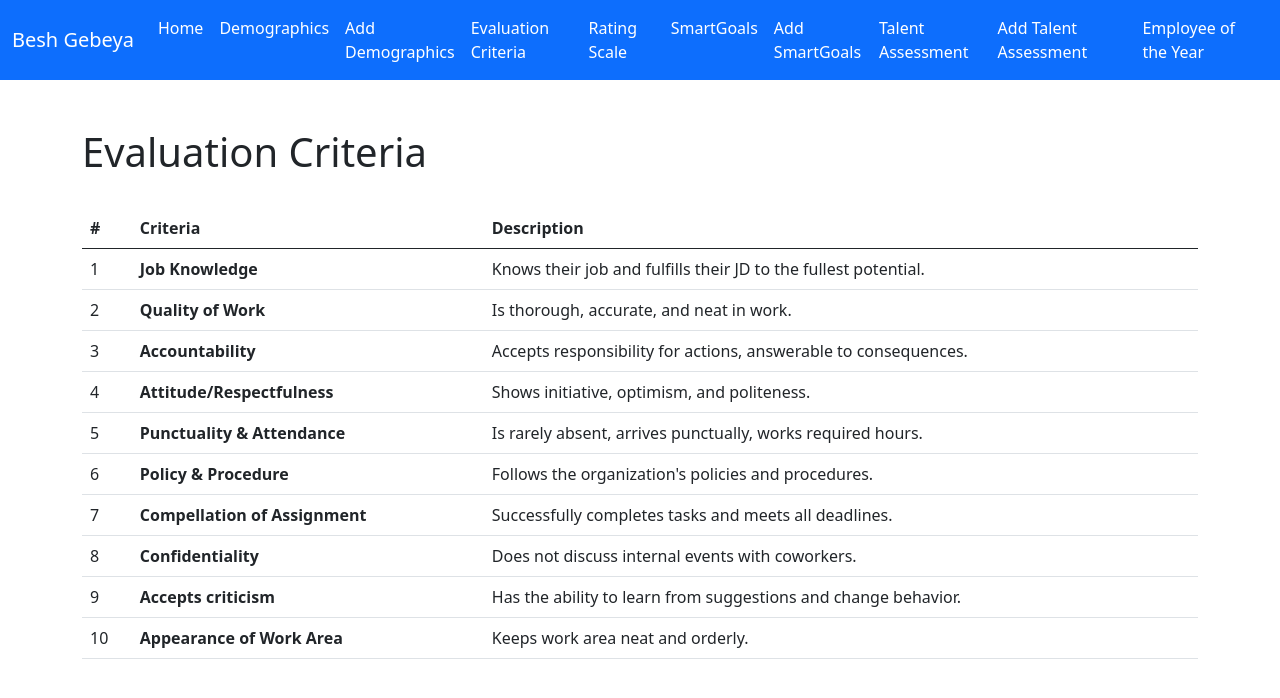
After one commit to antenehbedilu/Besh-Gebeya, a Flask app: page /evaluation-criteria in a window 1280 px wide. The commit adds this page. Shown: the top 698 px of the page. Run offline with Flask 2, Linux system fonts and the light colour scheme.

Commit message:
create evaluation-criteria.html

```diff
--- a/app.py
+++ b/app.py
@@ -93,6 +93,10 @@ def delete_demographic(UUID):
         return redirect('/view-demographics')
     except Exception as e:
         return f'An Error Occured: {e}'
+
+@app.route('/evaluation-criteria')
+def evaluation_criteria():
+    return render_template('evaluation-criteria.html')
 
 @app.route('/rating-scale')
 def rating_scale():
--- a/templates/base.html
+++ b/templates/base.html
@@ -26,6 +26,9 @@
                     </li>
                     <li class="nav-item">
                         <a class="nav-link active" aria-current="page" href="/add-demographic">Add Demographics</a>
+                    </li>
+                    <li class="nav-item">
+                        <a class="nav-link active" aria-current="page" href="/evaluation-criteria">Evaluation Criteria</a>
                     </li>
                     <li class="nav-item">
                         <a class="nav-link active" aria-current="page" href="/rating-scale">Rating Scale</a>
--- /dev/null
+++ b/templates/evaluation-criteria.html
@@ -0,0 +1,72 @@
+{% extends 'base.html' %}
+
+{% block head %}
+<title>Evaluation Criteria</title>
+{% endblock %}
+
+{% block body %}
+<h1>Evaluation Criteria</h1>
+<br>
+
+<table class="table">
+    <thead>
+      <tr>
+        <th scope="col">#</th>
+        <th scope="col">Criteria</th>
+        <th scope="col">Description</th>
+      </tr>
+    </thead>
+    <tbody>
+      <tr>
+        <td scope="row">1</td>
+        <th>Job Knowledge</th>
+        <td>Knows their job and fulfills their JD to the fullest potential.</td>
+      </tr>
+      <tr>
+        <td scope="row">2</td>
+        <th>Quality of Work</th>
+        <td>Is thorough, accurate, and neat in work.</td>
+      </tr>
+      <tr>
+        <td scope="row">3</td>
+        <th>Accountability</th>
+        <td>Accepts responsibility for actions, answerable to consequences.</td>
+      </tr>
+      <tr>
+        <td scope="row">4</td>
+        <th>Attitude/Respectfulness</th>
+        <td>Shows initiative, optimism, and politeness.</td>
+      </tr>
+      <tr>
+        <td scope="row">5</td>
+        <th>Punctuality & Attendance</th>
+        <td>Is rarely absent, arrives punctually, works required hours.</td>
+      </tr>
+      <tr>
+        <td scope="row">6</td>
+        <th>Policy & Procedure</th>
+        <td>Follows the organization's policies and procedures.</td>
+      </tr>
+      <tr>
+        <td scope="row">7</td>
+        <th>Compellation of Assignment</th>
+        <td>Successfully completes tasks and meets all deadlines.</td>
+      </tr>
+      <tr>
+        <td scope="row">8</td>
+        <th>Confidentiality</th>
+        <td>Does not discuss internal events with coworkers.</td>
+      </tr>
+      <tr>
+        <td scope="row">9</td>
+        <th>Accepts criticism</th>
+        <td>Has the ability to learn from suggestions and change behavior.</td>
+      </tr>
+      <tr>
+        <td scope="row">10</td>
+        <th>Appearance of Work Area</th>
+        <td>Keeps work area neat and orderly.</td>
+      </tr>
+    </tbody>
+  </table>
+  {% endblock %}
```
